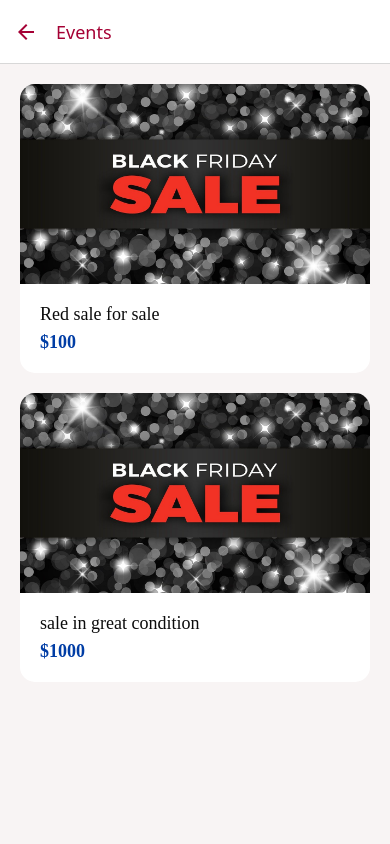
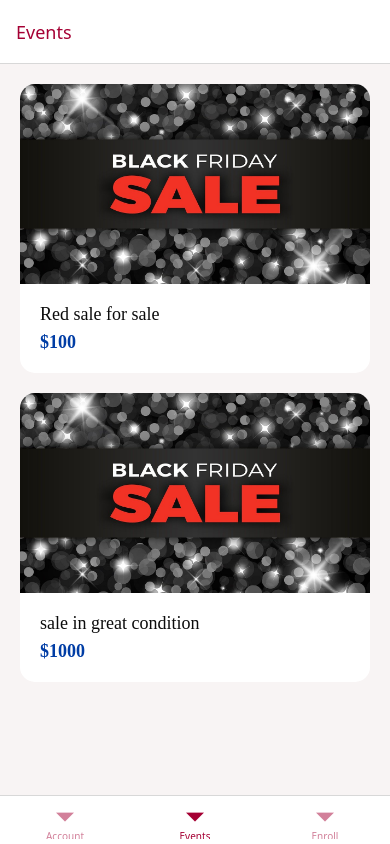
Before and after one commit to miirochristopher/exceed, a React Native app: screen /Events in a window 390 px wide. Built offline with nearby package versions, Linux system fonts and the light colour scheme.

Commit message:
Tab navigation and reanimated-swipeable

```diff
--- a/App.js
+++ b/App.js
@@ -2,11 +2,12 @@ import React from "react";
 import { NavigationContainer } from "@react-navigation/native";
 import AuthNavigator from "./app/navigation/AuthNavigator";
 import navtheme from "./app/navigation/navtheme";
+import AppNavigator from "./app/navigation/AppNavigator";
 
 export default function App() {
   return (
     <NavigationContainer theme={navtheme}>
-      <AuthNavigator />
+      <AppNavigator />
     </NavigationContainer>
   );
 }
--- a/app/components/lists/ListItem.js
+++ b/app/components/lists/ListItem.js
@@ -1,7 +1,8 @@
 import React from "react";
+import { GestureHandlerRootView } from "react-native-gesture-handler";
 import { View, StyleSheet, Image, TouchableHighlight } from "react-native";
 import { MaterialCommunityIcons } from "@expo/vector-icons";
-import Swipeable from "react-native-gesture-handler/Swipeable";
+import Swipeable from "react-native-gesture-handler/ReanimatedSwipeable";
 
 import Text from "../Text";
 import colors from "../../config/colors";
@@ -15,6 +16,7 @@ function ListItem({
   renderRightActions,
 }) {
   return (
+    <GestureHandlerRootView>
       <Swipeable renderRightActions={renderRightActions}>
         <TouchableHighlight underlayColor={colors.light} onPress={onPress}>
           <View style={styles.container}>
@@ -38,6 +40,7 @@ function ListItem({
           </View>
         </TouchableHighlight>
       </Swipeable>
+    </GestureHandlerRootView>
   );
 }
 
--- a/app/config/colors.js
+++ b/app/config/colors.js
@@ -8,4 +8,5 @@ export default {
   light: "#f8f4f4",
   dark: "#0c0c0c",
   danger: "#ff5252",
+  orange: "#ffa500",
 };
--- /dev/null
+++ b/app/navigation/AppNavigator.js
@@ -0,0 +1,18 @@
+import React from "react";
+import { createBottomTabNavigator } from "@react-navigation/bottom-tabs";
+
+import AccountScreen from "../screens/AccountScreen";
+import ListingsScreen from "../screens/ListingsScreen";
+import ListingEditScreen from "../screens/ListingEditScreen";
+
+const Tab = createBottomTabNavigator();
+
+const AppNavigator = () => (
+  <Tab.Navigator>
+    <Tab.Screen name="Account" component={AccountScreen} />
+    <Tab.Screen name="Events" component={ListingsScreen} />
+    <Tab.Screen name="Enroll" component={ListingEditScreen} />
+  </Tab.Navigator>
+);
+
+export default AppNavigator;
--- a/app/screens/AccountScreen.js
+++ b/app/screens/AccountScreen.js
@@ -8,14 +8,14 @@ import Screen from "../components/Screen";
 
 const menuItems = [
   {
-    title: "My Listings",
+    title: "Enrollments",
     icon: {
       name: "format-list-bulleted",
       backgroundColor: colors.primary,
     },
   },
   {
-    title: "My Messages",
+    title: "Messages",
     icon: {
       name: "email",
       backgroundColor: colors.secondary,
@@ -52,8 +52,8 @@ function AccountScreen(props) {
         />
       </View>
       <ListItem
-        title="Log Out"
-        IconComponent={<Icon name="logout" backgroundColor="#ffe66d" />}
+        title="Logout"
+        IconComponent={<Icon name="logout" backgroundColor="#ffa500" />}
       />
     </Screen>
   );
```
Also changed, not shown: package.json (+5 -3 lines), 1 other file (tests, documents, lock files or other folders). Lines whose indentation alone changed are shown as unchanged.
